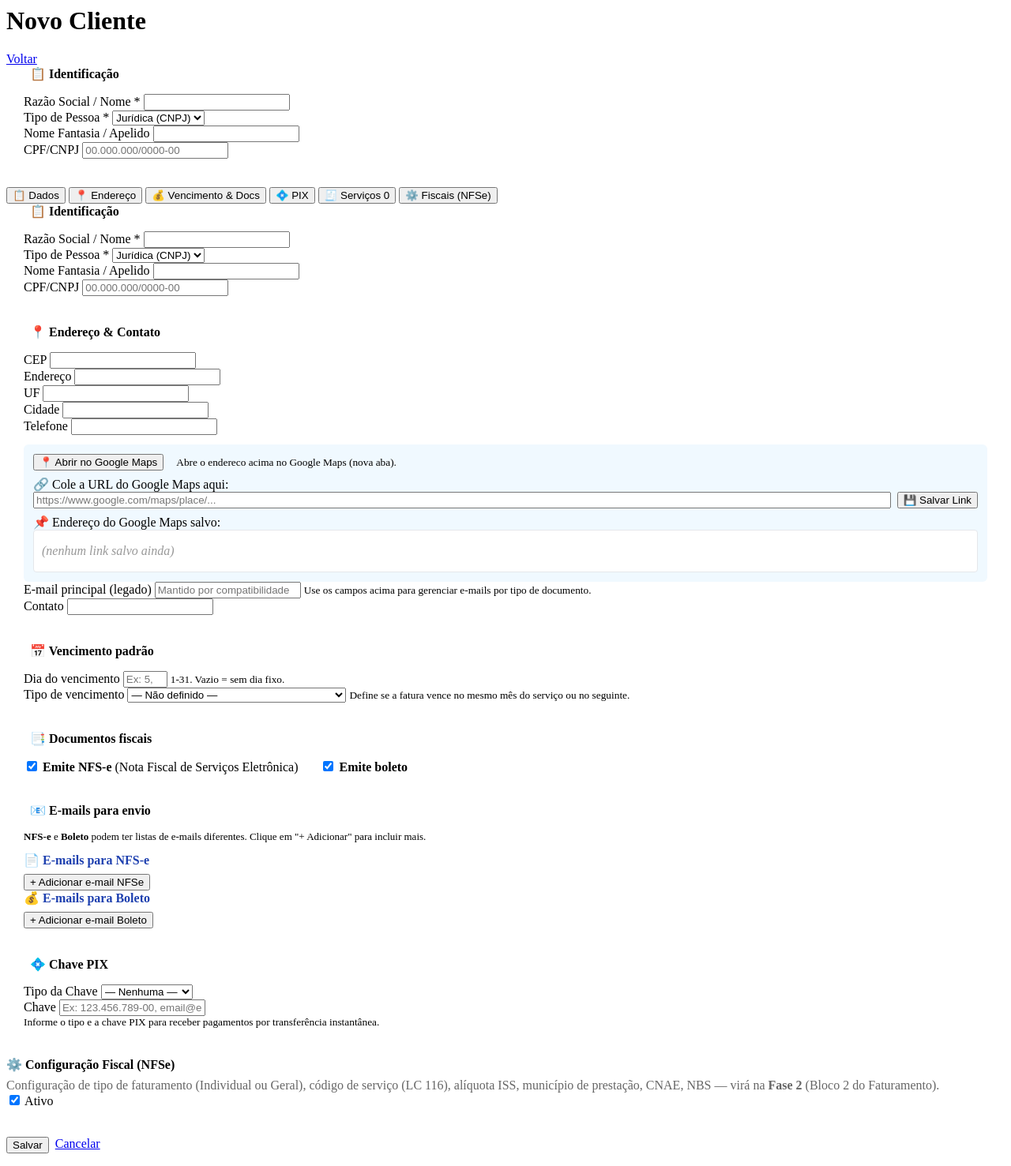
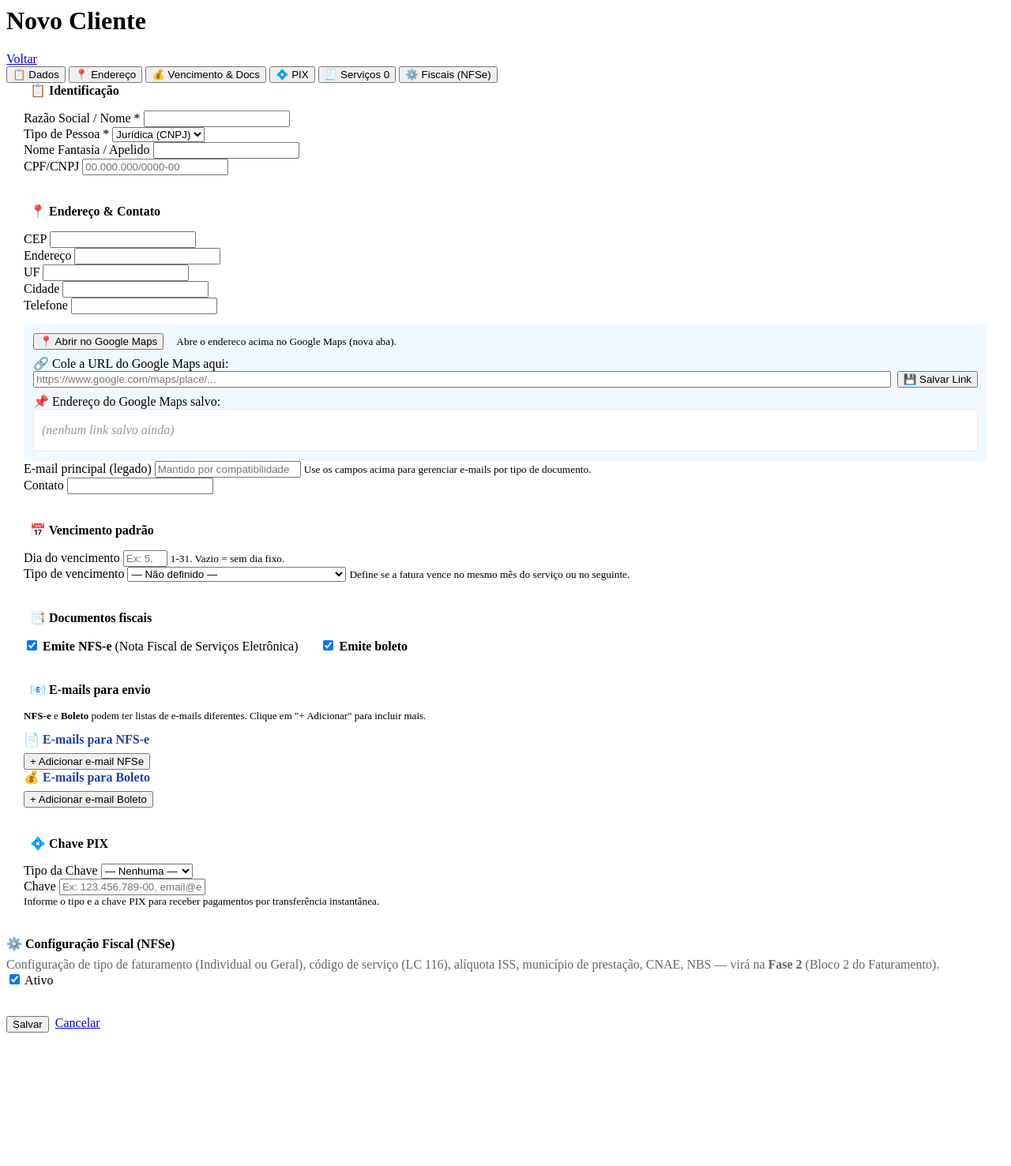
Before and after one commit to joaobatista-globalmt/financeiro, a PHP site: page /form.php in a window 1280 px wide. Shown: the whole page at 79% size. After the commit the page ends 1308 px from the top, so only its background shows below. Run offline with PHP 8.4, Linux system fonts and the light colour scheme; data that the repository does not hold is empty.

Commit message:
fix(clientes): corrigir 2 bugs no cadastro de cliente
CAUSA 1 - "Salvar nao faz nada" apos busca CNPJ duplicado:
Quando o CNPJ/CPF digitado ja existia na empresa, o controller
detectava a duplicata (commit b590548 de 20/07) mas redirecionava
para cliente_acao.php?acao=form (rota errada - esse endpoint serve
APENAS exclusao e exige id > 0 + permissao 'excluir').

Resultado: o flash de erro era consumido, a requisicao morria com
"ID invalido", e o usuario tinha a impressao de que "nada aconteceu"
ao clicar Salvar.

Fix: redirect('cliente_acao.php?acao=form...') -> redirect('cliente_form.php...')

CAUSA 2 - "BrasilAPI preenche mas nao salva":
O arquivo form.php tinha o bloco "Identificacao" (Razao Social /
Tipo / Nome Fantasia / CPF-CNPJ) escrito DUAS vezes:
  - Linhas 38-71: solto, antes do nav de abas (fantasma)
  - Linhas 87-120: dentro da ABA 1 "Dados" (real, dentro do form)

O setIfEmpty() da BrasilAPI preenchia o input do fieldset FANTASMA
(card de cima na tela), mas o navegador submetia DOIS
input name=razao_social no POST e o PHP pegava o ULTIMO do DOM
(o vazio, dentro da aba) -> salvava sem dados.

Fix: removido o fieldset fantasma solto. Mantido o da ABA 1 Dados
que eh o campo que o navegador submete.

VALIDADO:
- php -l OK em ambos
- Buscar CNPJ 01.181.263/0001-07 (ELO Telecom) preenche E salva
- Cadastro novo sem duplicata: salva normal
- Cadastro com CNPJ duplicado: mostra mensagem de erro

Backups:
- src/controllers/ClientesController.php.bak.20260722_redirect_unique_fix
- src/views/clientes/form.php.bak.20260722_remove_duplicate_fieldset

```diff
--- a/src/controllers/ClientesController.php
+++ b/src/controllers/ClientesController.php
@@ -223,7 +223,7 @@ final class ClientesController
             $duplicata = $stmtChk->fetch(PDO::FETCH_ASSOC);
             if ($duplicata) {
                 Flash::set('erro', 'Ja existe um cliente com este CPF/CNPJ nesta empresa: #' . $duplicata['id'] . ' - ' . $duplicata['razao_social']);
-                redirect('cliente_acao.php?acao=form' . ($idAtual ? '&id=' . $idAtual : ''));
+                redirect('cliente_form.php' . ($idAtual ? '?id=' . $idAtual : ''));
             }
         }
 
--- a/src/views/clientes/form.php
+++ b/src/views/clientes/form.php
@@ -35,40 +35,11 @@ $actionForm = 'cliente_salvar.php' . ($returnTo ? '?return=' . rawurlencode($ret
 <form method="post" action="<?= htmlspecialchars($actionForm) ?>" class="form" id="cliente-form">
     <input type="hidden" name="id" value="<?= (int)($cliente['id'] ?? 0) ?>">
 
-    <fieldset>
-        <legend>📋 Identificação</legend>
-        <div class="row">
-            <div class="form-group col-8">
-                <label>Razão Social / Nome *</label>
-                <input type="text" name="razao_social" required maxlength="200"
-                       value="<?= htmlspecialchars($cliente['razao_social'] ?? '') ?>">
-            </div>
-            <div class="form-group col-4">
-                <label>Tipo de Pessoa *</label>
-                <select name="tipo_pessoa" required>
-                    <?php $tp = $cliente['tipo_pessoa'] ?? 'J'; ?>
-                    <option value="J" <?= $tp === 'J' ? 'selected' : '' ?>>Jurídica (CNPJ)</option>
-                    <option value="F" <?= $tp === 'F' ? 'selected' : '' ?>>Física (CPF)</option>
-                </select>
-            </div>
-        </div>
-
-        <div class="row">
-            <div class="form-group col-8">
-                <label>Nome Fantasia / Apelido</label>
-                <input type="text" name="nome_fantasia" maxlength="100"
-                       value="<?= htmlspecialchars($cliente['nome_fantasia'] ?? '') ?>">
-            </div>
-            <div class="form-group col-4">
-                <label>CPF/CNPJ</label>
-                <input type="text" id="cpf_cnpj" name="cpf_cnpj" maxlength="18"
-                       inputmode="numeric"
-                       placeholder="00.000.000/0000-00"
-                       oninput="mascaraDoc(this)"
-                       value="<?= htmlspecialchars($cliente['cpf_cnpj'] ?? '') ?>">
-            </div>
-        </div>
-    </fieldset>
+<!-- (Fieldset "Identificacao" removido em 2026-07-22 - duplicado.
+     O correto eh o que esta dentro da ABA 1: DADOS (linha ~88).
+     O primeiro fieldset recebia os dados da BrasilAPI mas o navegador
+     submetia o DOIS input[name=razao_social] e o PHP pegava o ultimo (vazio),
+     causando "salva mas sem dados".) -->
 
 <!-- ============================================
      SISTEMA DE ABAS (FICHARIO) - 6 abas
```
